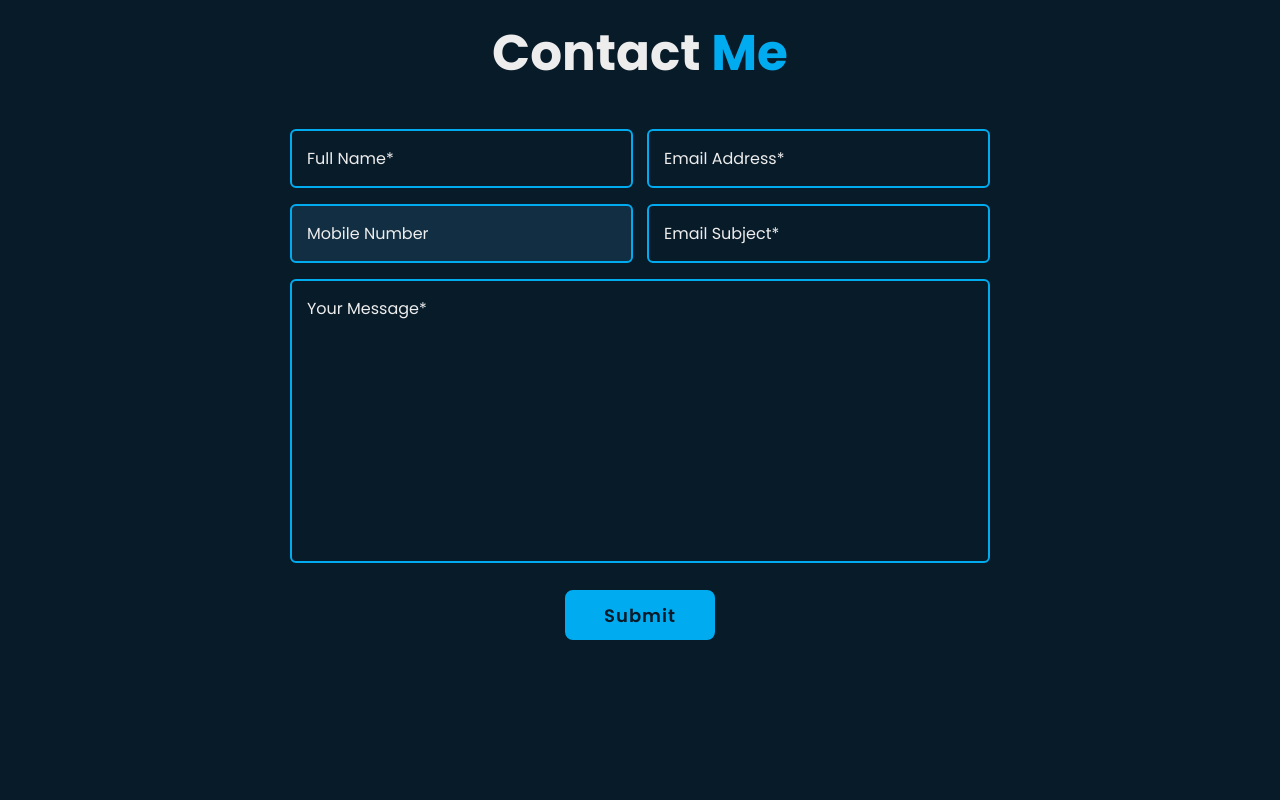
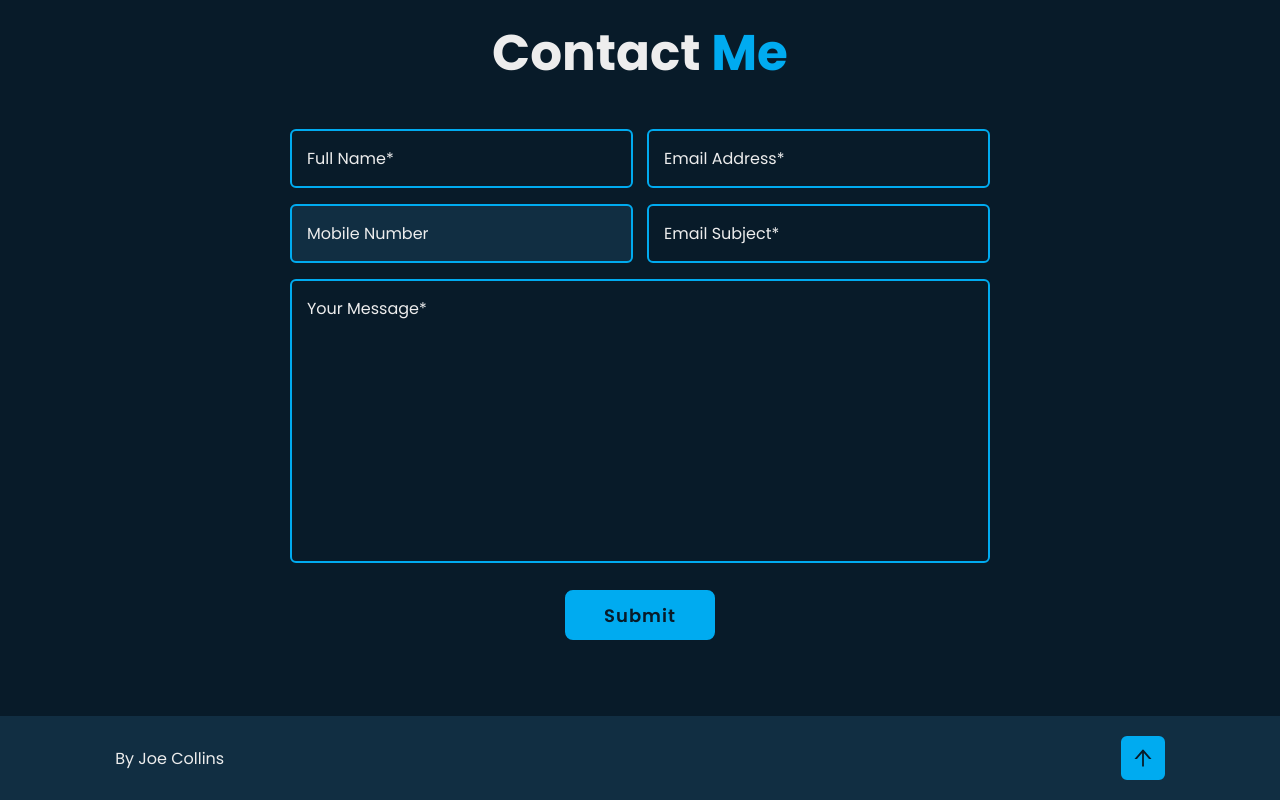
Before and after one commit to Joe-Collins-1986/Portfolio-Main, a React (Vite) app: page / in a window 1280 px wide. Shown: the part 3284-4084 px from the top of the page. Before the commit the page ends 4000 px from the top, so only its background shows below. Built offline with nearby package versions, Linux system fonts and the light colour scheme.

Commit message:
add footer

```diff
--- a/src/App.jsx
+++ b/src/App.jsx
@@ -6,6 +6,7 @@ import About from "./components/About";
 import Experience from "./components/Experience";
 import Skills from "./components/Skills";
 import Contact from "./components/Contact";
+import Footer from "./components/Footer";
 
 function App() {
   return (
@@ -16,6 +17,7 @@ function App() {
       <Experience />
       <Skills />
       <Contact />
+      <Footer />
     </>
   );
 }
--- /dev/null
+++ b/src/components/Footer.jsx
@@ -0,0 +1,21 @@
+import React from "react";
+import styles from "../styles/Footer.module.css";
+import { AiOutlineArrowUp } from "react-icons/ai";
+
+const Footer = () => {
+  return (
+    <footer className={styles.footer}>
+      <div className={styles.footerText}>
+        <p>By Joe Collins</p>
+      </div>
+
+      <div className={styles.footerIconTop}>
+        <a href="#">
+          <AiOutlineArrowUp />
+        </a>
+      </div>
+    </footer>
+  );
+};
+
+export default Footer;
--- a/src/components/Home.jsx
+++ b/src/components/Home.jsx
@@ -1,7 +1,7 @@
 import React from "react";
 import styles from "../styles/Home.module.css";
 import uStyles from "../styles/MultiUse.module.css";
-import { BiLogoFacebook, BiLogoTwitter, BiLogoInstagram } from "react-icons/bi";
+import { BiLogoFacebook, BiLogoTwitter } from "react-icons/bi";
 import { PiGithubLogoFill } from "react-icons/pi";
 
 const Home = () => {
--- /dev/null
+++ b/src/styles/Footer.module.css
@@ -0,0 +1,61 @@
+.footer {
+  display: flex;
+  justify-content: space-between;
+  align-items: center;
+  flex-wrap: wrap;
+  padding: 2rem 9%;
+  background: var(--second-bg-color);
+}
+
+.footerText p {
+  font-size: 1.6rem;
+}
+
+.footerIconTop a {
+  position: relative;
+  display: inline-flex;
+  justify-content: center;
+  align-items: center;
+  padding: 0.8rem;
+  background: var(--main-color);
+  border: 0.2rem solid var(--main-color);
+  border-radius: 0.6rem;
+}
+
+.footerIconTop a {
+  position: relative;
+  display: inline-flex;
+  justify-content: center;
+  align-items: center;
+  padding: 0.8rem;
+  background: var(--main-color);
+  border: 0.2rem solid var(--main-color);
+  border-radius: 0.6rem;
+
+  font-size: 2.4rem;
+  color: var(--bg-color);
+
+  overflow: hidden;
+  z-index: 1;
+}
+
+.footerIconTop a:hover {
+  color: var(--main-color);
+}
+
+.footerIconTop a::before {
+  content: "";
+  position: absolute;
+  top: 0;
+  left: 0;
+  width: 100%;
+  height: 100%;
+  background: var(--second-bg-color);
+  z-index: -1;
+  transition: 0.5s;
+  transform: scale(0);
+}
+
+.footerIconTop a:hover::before {
+  transform: scale(1);
+}
```
